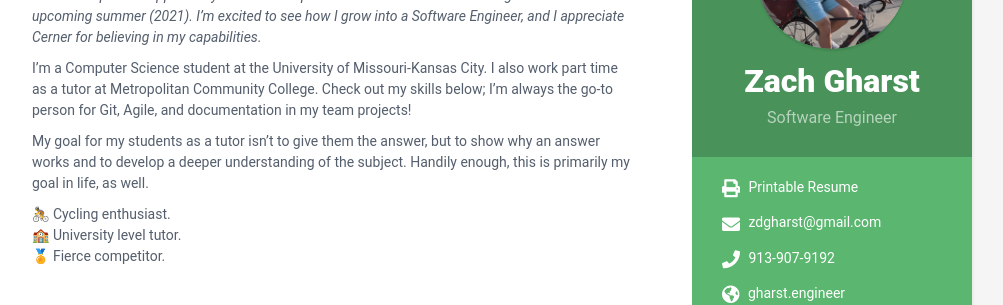
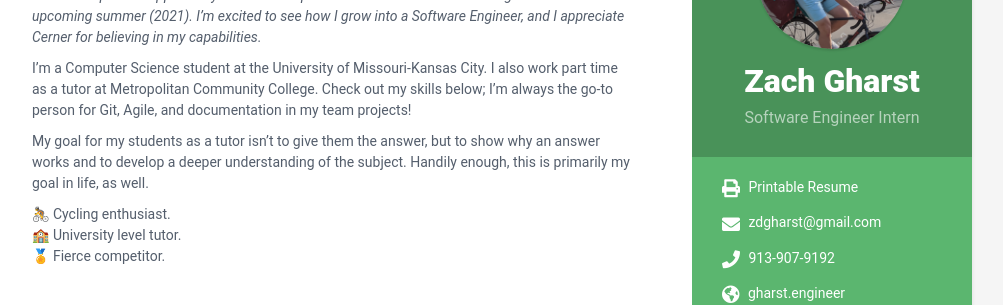
Before and after one commit to zachgharst/zachgharst.github.io, a Jekyll site: the page built from index.html, in a window 1280 px wide and 900 px high. Shown: the part 155-460 px from the top of the window, without its empty margins (168-1171 px from the left). Built offline with Jekyll 4.4.1, drawn with Linux system fonts in a browser that asks for light colours.

Commit message:
Change from SWE to SWE Intern

```diff
--- a/_data/data.yml
+++ b/_data/data.yml
@@ -8,7 +8,7 @@ sidebar:
 
     # Profile information
     name: Zach Gharst
-    tagline: Software Engineer
+    tagline: Software Engineer Intern
     avatar: profile.png  #place a 100x100 picture inside /assets/images/ folder and provide the name of the file below
 
     # Sidebar links
```
